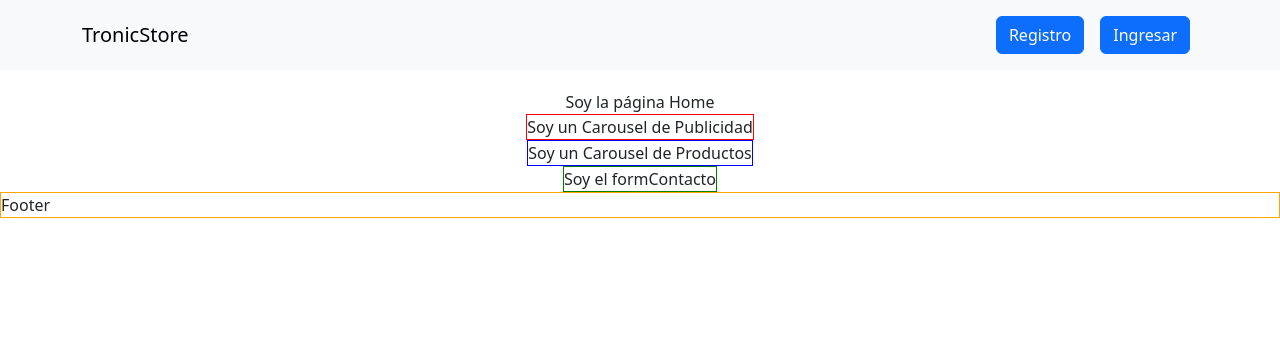
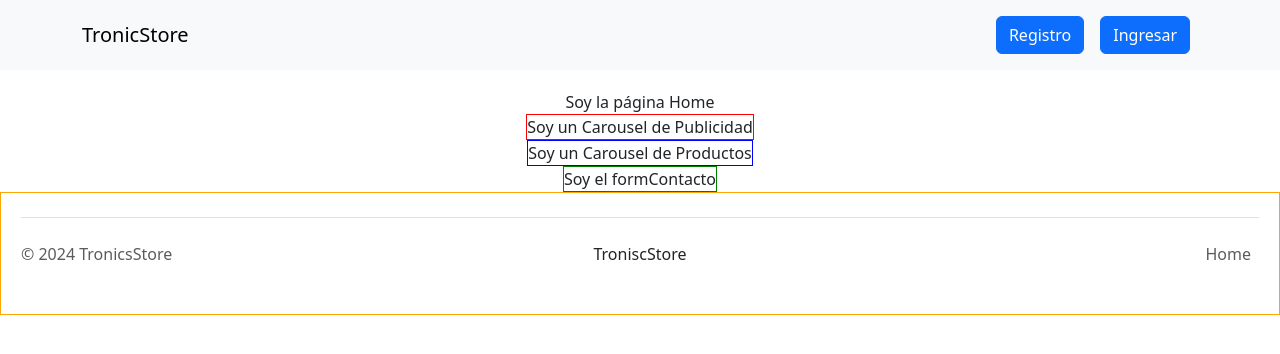
Before and after one commit to jcartronics/proyectofinalg50, a React (Vite) app in the folder proyectofinal-tienda/: page / in a window 1280 px wide. Shown: the top 354 px of the page. Built offline with nearby package versions, Linux system fonts and the light colour scheme.

Commit message:
Agrega Footer Base

```diff
--- a/proyectofinal-tienda/src/assets/styles/components/_footer.scss
+++ b/proyectofinal-tienda/src/assets/styles/components/_footer.scss
@@ -1,4 +1,6 @@
 .footer_container {
     display: flex;
+    flex-direction: column;
     border: 1px solid orange;
+    padding-inline: 20px;
 }
--- a/proyectofinal-tienda/src/components/Footer/index.jsx
+++ b/proyectofinal-tienda/src/components/Footer/index.jsx
@@ -1,7 +1,21 @@
+import {NavLink} from 'react-router-dom'
 
 export const Footer = () => {
   return (
-    <div className="footer_container">Footer</div>
+    <div className="footer_container">
+      <footer className="d-flex flex-wrap justify-content-between align-items-center py-3 my-4 border-top">
+        <p className="col-md-4 mb-0 text-muted">© 2024 TronicsStore</p>
+
+        <a href="/" className="col-md-4 d-flex align-items-center justify-content-center mb-3 mb-md-0 me-md-auto link-dark text-decoration-none">
+          TroniscStore
+        </a>
+
+        <ul className="nav col-md-4 justify-content-end">
+
+          <NavLink to="/home" className="nav-link px-2 text-muted">Home</NavLink>
+        </ul>
+      </footer>
+    </div>
   )
 }
 
```
